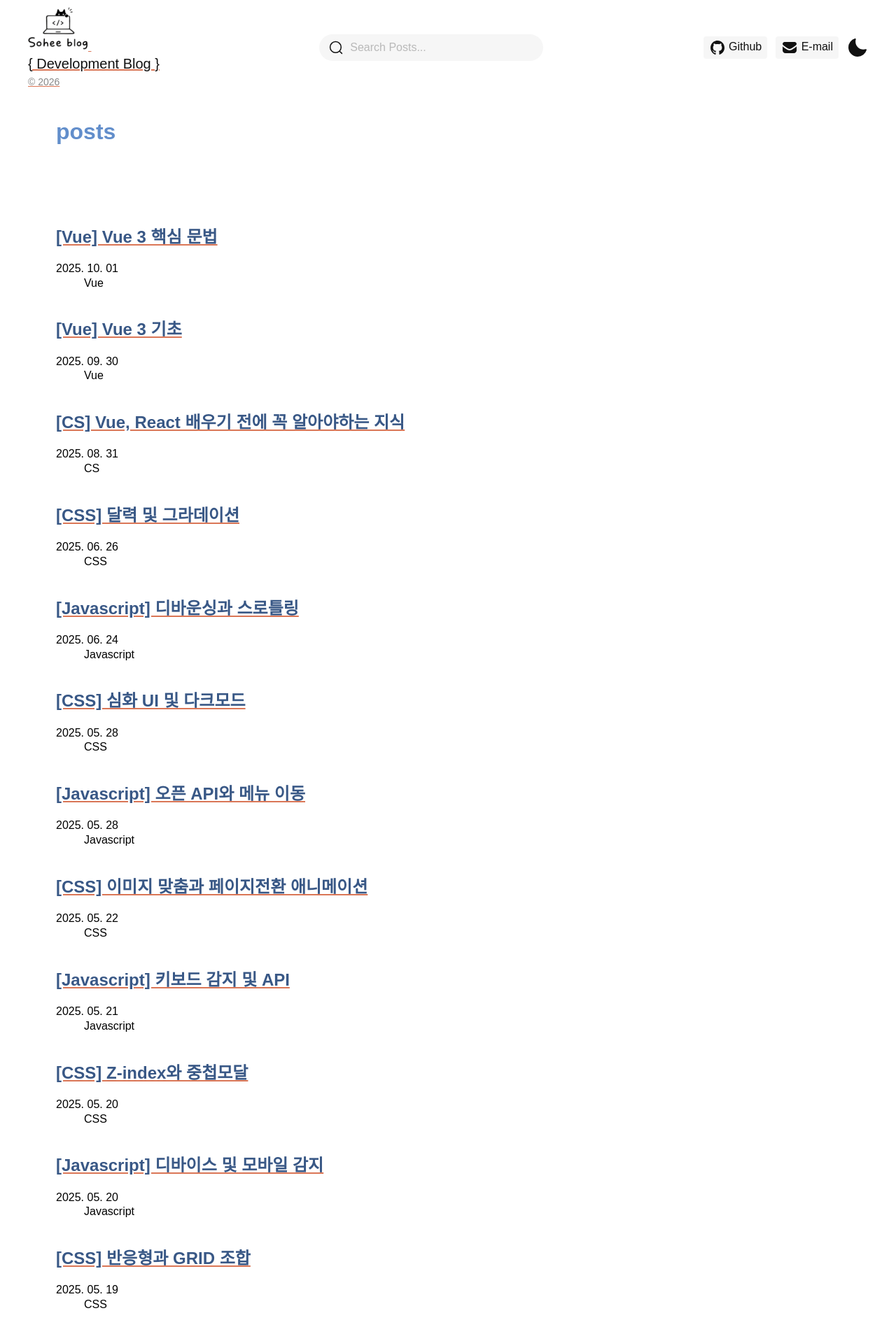
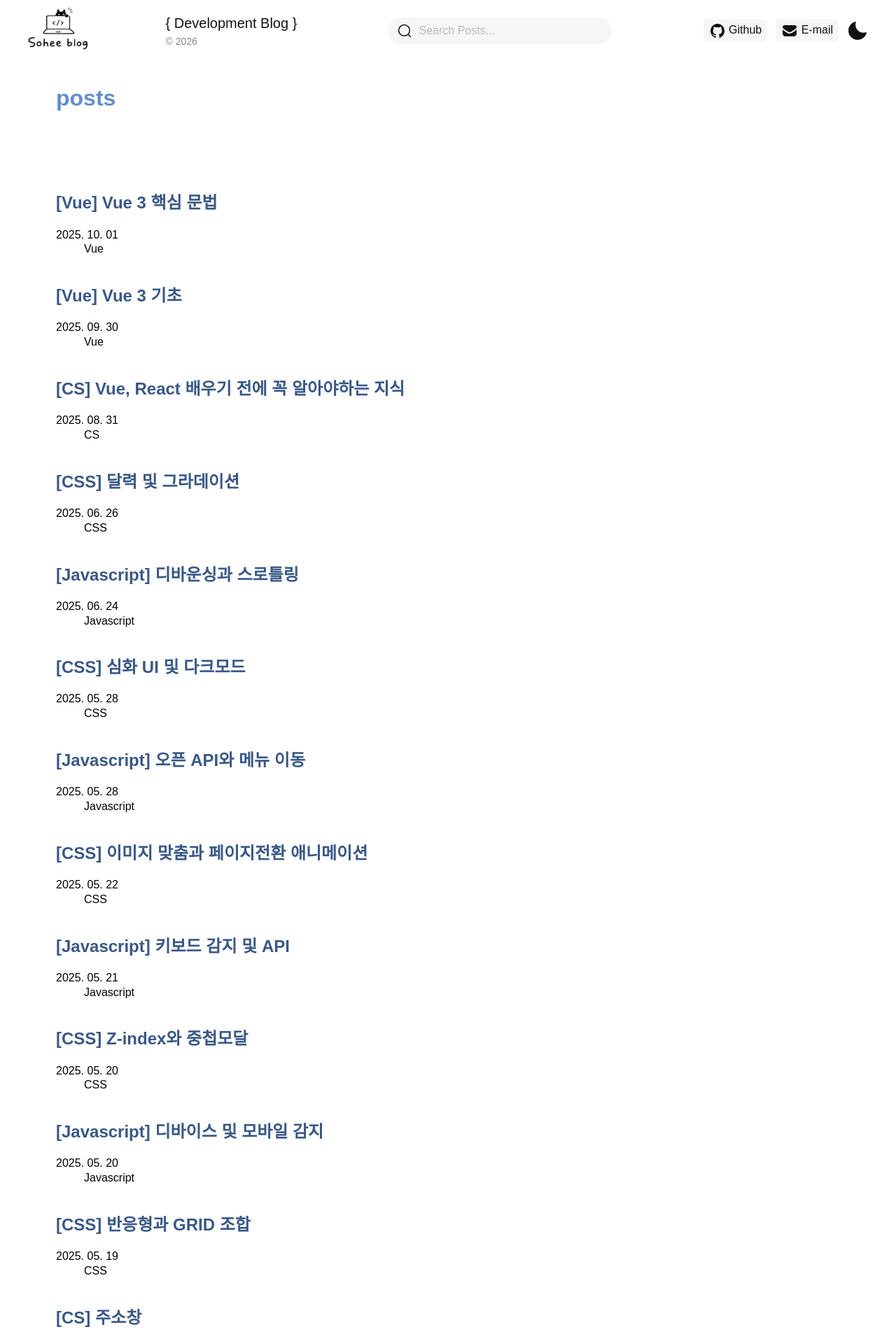
Before and after one commit to shkim00216/shkim00216.github.io, a Jekyll site: the page built from index.md, in a window 1280 px wide. Shown: the top 1917 px of the page at 70% size. Built offline with Jekyll 4.4.1, drawn with Linux system fonts in a browser that asks for light colours; some web fonts are replaced.

Commit message:
CSS 수정

```diff
--- a/_layouts/default.html
+++ b/_layouts/default.html
@@ -19,6 +19,8 @@
           <a href="{{ "/" | relative_url}}">
             <img src="{{site.baseurl }}/{{ site.plainwhite.portfolio_image }}" alt="로고 이미지" class="header__logo-img light">
             <img src="{{site.baseurl }}/{{ site.plainwhite.portfolio_image_dark }}" alt="로고 이미지 화이트" class="header__logo-img dark">
+          </a>
+          <a href="{{ "/" | relative_url}}">
             <h2 class="header__title">{ Development Blog }<span class="header__year">© 2026</span></h2>
           </a>
         </div>
@@ -57,9 +59,6 @@
     <section class="content">
       {{ content }}
     </section>
-    <footer class="{{condensed_class}}">
-      {{ footer }}
-    </footer>
   </main>
   {% if site.plainwhite.dark_mode %}
   <script type="text/javascript" src="{{ "/assets/js/darkmode.js" | relative_url }}"></script>
--- a/_sass/dark.scss
+++ b/_sass/dark.scss
@@ -12,7 +12,8 @@
     color: $dark_text_color;
   }
 
-  .about {
+  // header logo 변경
+  .header {
     img.light {
       display: none;
     }
--- a/_sass/plain.scss
+++ b/_sass/plain.scss
@@ -49,9 +49,11 @@ li {
 a {
   color: var(--point);
   transition: 0.3s;
+  text-decoration: none;
 
   &:hover {
     color: var(--black);
+    text-decoration: none;
   }
 }
 
```
